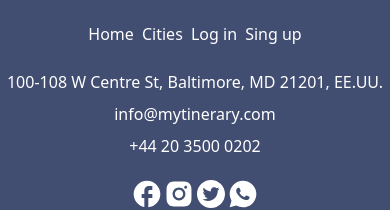
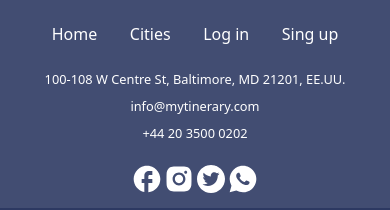
Before and after one commit to Maca-Acha/mytinerary-acha, a React (Create React App) app in the folder frontend/: page /cities in a window 390 px wide. Shown: the part 851-1061 px from the top of the page. Built offline with nearby package versions, Linux system fonts and the light colour scheme; no server answers.

Commit message:
cambios en mediaquery

```diff
--- a/frontend/src/App.css
+++ b/frontend/src/App.css
@@ -1,6 +1,17 @@
-*{
+body {
+  margin: 0;
+  font-family: -apple-system, BlinkMacSystemFont, 'Segoe UI', 'Roboto', 'Oxygen',
+    'Ubuntu', 'Cantarell', 'Fira Sans', 'Droid Sans', 'Helvetica Neue',
+    sans-serif;
+  -webkit-font-smoothing: antialiased;
+  -moz-osx-font-smoothing: grayscale;
+}
 
+code {
+  font-family: source-code-pro, Menlo, Monaco, Consolas, 'Courier New',
+    monospace;
 }
+
 
 /*NAVEGADOR*/
 .nav{
@@ -317,7 +328,7 @@
   }
   .nav-2{
     flex-direction: row;
-    width: 65%;
+    width: 90%;
     justify-content: space-around;
     padding: 1rem;
   }
@@ -349,4 +360,14 @@
   h1{
     font-size: 3rem !important;
   }
+  .direccion{
+    text-align: center;
+    font-size: .8rem;
+  }
+  .mail{
+    font-size: .8rem;
+  }
+  .telefono{
+    font-size: .8rem;
+  }
 }
--- a/frontend/src/index.js
+++ b/frontend/src/index.js
@@ -1,6 +1,5 @@
 import React from 'react';
 import ReactDOM from 'react-dom';
-import './index.css';
 import App from './App';
 import {createStore, applyMiddleware} from 'redux'
 import {Provider} from 'react-redux';
--- a/frontend/src/pages/Cities.css
+++ b/frontend/src/pages/Cities.css
@@ -104,30 +104,27 @@
         width: 30vw;
     }
 }
-@media (max-width: 845px){
-    .texto{
-        font-size: .8rem;
-    }
-}
+
 @media (max-width: 700px){
     .imagen{
         height: 20vh;
     }
     .texto{
-        font-size: .6rem;
+        font-size: .8rem;
     }
 }
 @media(max-width:600px){
     .imagen {
         width: 40vw;
     }
+    .buscador {
+        width: 60vw;
+    }
 }
 @media (max-width: 500px){
     .imagen{
-        height: 15vh;
-    }
-    .texto{
-        font-size: .6rem;
+        width: 60vw;
+        height: 25vh;
     }
     .country{
         display: none;
```
Also changed, not shown: frontend/src/index.css (+5 -5 lines).
